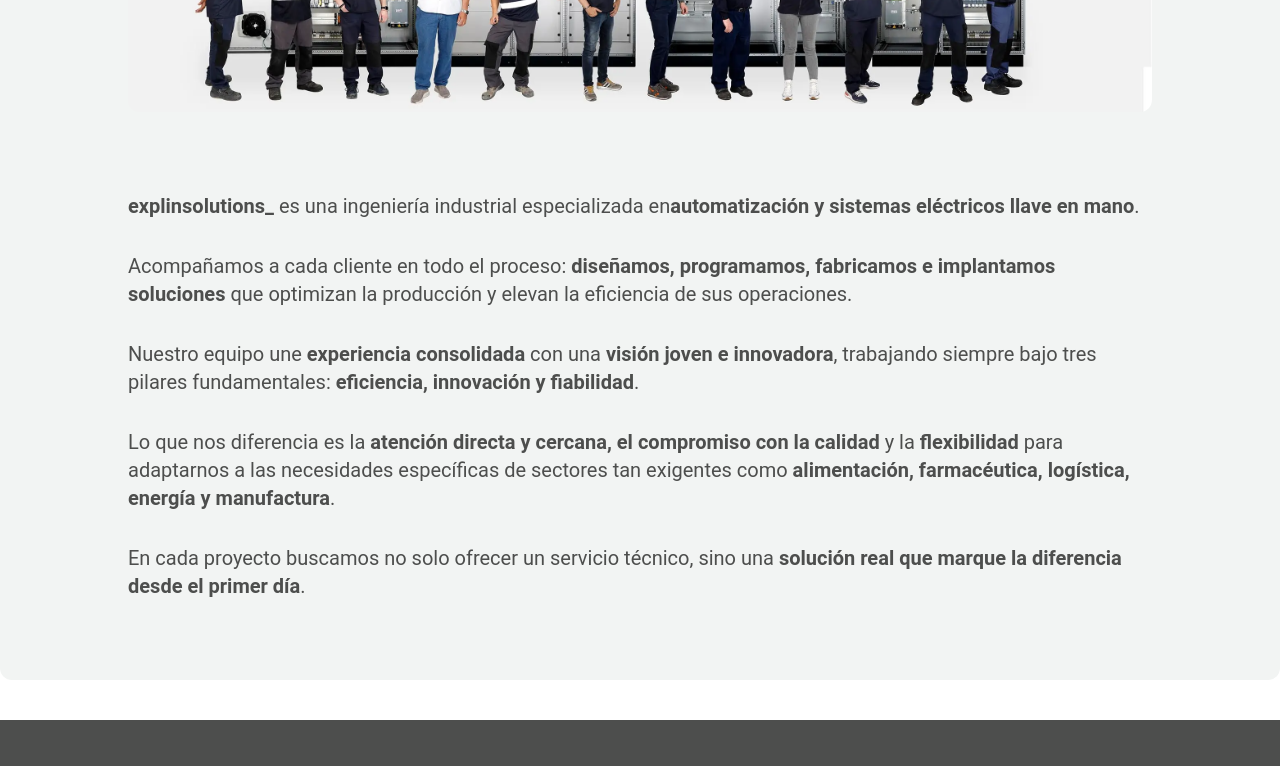
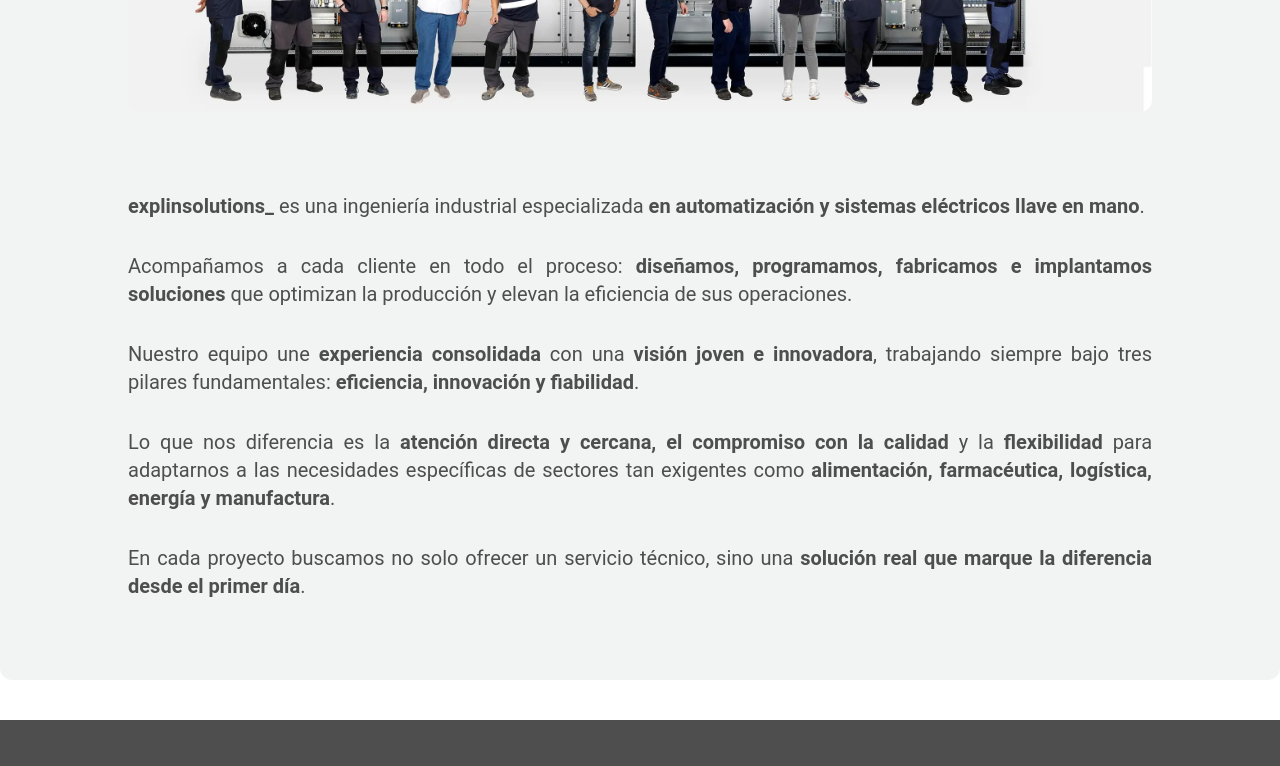
Before and after one commit to kvi-ki/explinsolutions, a Next.js app: page /quienes-somos in a window 1280 px wide. Shown: the part 408-1174 px from the top of the page. Built offline with nearby package versions, Linux system fonts and the light colour scheme.

Commit message:
style: justify About Us text

```diff
--- a/src/app/quienes-somos/page.tsx
+++ b/src/app/quienes-somos/page.tsx
@@ -18,10 +18,10 @@ export default function AboutUs() {
           className="w-full h-70 object-cover object-center rounded-xl"
         />
         <AnimatedService>
-          <div className="text-text text-xl flex flex-col gap-8 pt-10">
+          <div className="text-text text-justify text-xl flex flex-col gap-8 pt-10">
             <p>
-              <b>explinsolutions_</b> es una ingeniería industrial especializada en
-              <b>automatización y sistemas eléctricos llave en mano</b>.
+              <b>explinsolutions_</b> es una ingeniería industrial especializada{' '}
+              <b>en automatización y sistemas eléctricos llave en mano</b>.
             </p>
             <p>
               Acompañamos a cada cliente en todo el proceso:{' '}
```
